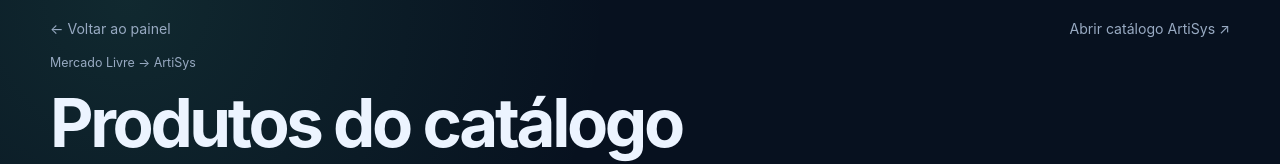
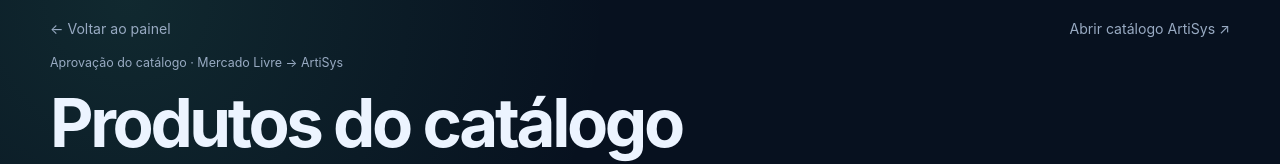
Before and after one commit to nutricionistaalmeidavh-spec/MercadoLivre, a website: page admin-site-catalog.html in a window 1280 px wide. Shown: the top 164 px of the page. Drawn offline with Linux system fonts and the light colour scheme; no server answers.

Commit message:
fix: preserve catalog approval heading contract

```diff
--- a/admin-site-catalog.html
+++ b/admin-site-catalog.html
@@ -11,7 +11,7 @@
 <body>
   <main class="shell">
     <div class="top"><a href="/admin?view=mais">← Voltar ao painel</a><a href="https://artisys.dev/sistemas/" target="_blank" rel="noopener noreferrer">Abrir catálogo ArtiSys ↗</a></div>
-    <p class="meta">Mercado Livre → ArtiSys</p>
+    <p class="meta">Aprovação do catálogo · Mercado Livre → ArtiSys</p>
     <h1>Produtos do catálogo</h1>
     <p class="lead">Vários anúncios podem representar o mesmo produto. Selecione anúncios duplicados e use <strong>Agrupar selecionados</strong>. O site passa a receber apenas um produto canônico, enquanto os anúncios do Mercado Livre continuam independentes.</p>
 
```
